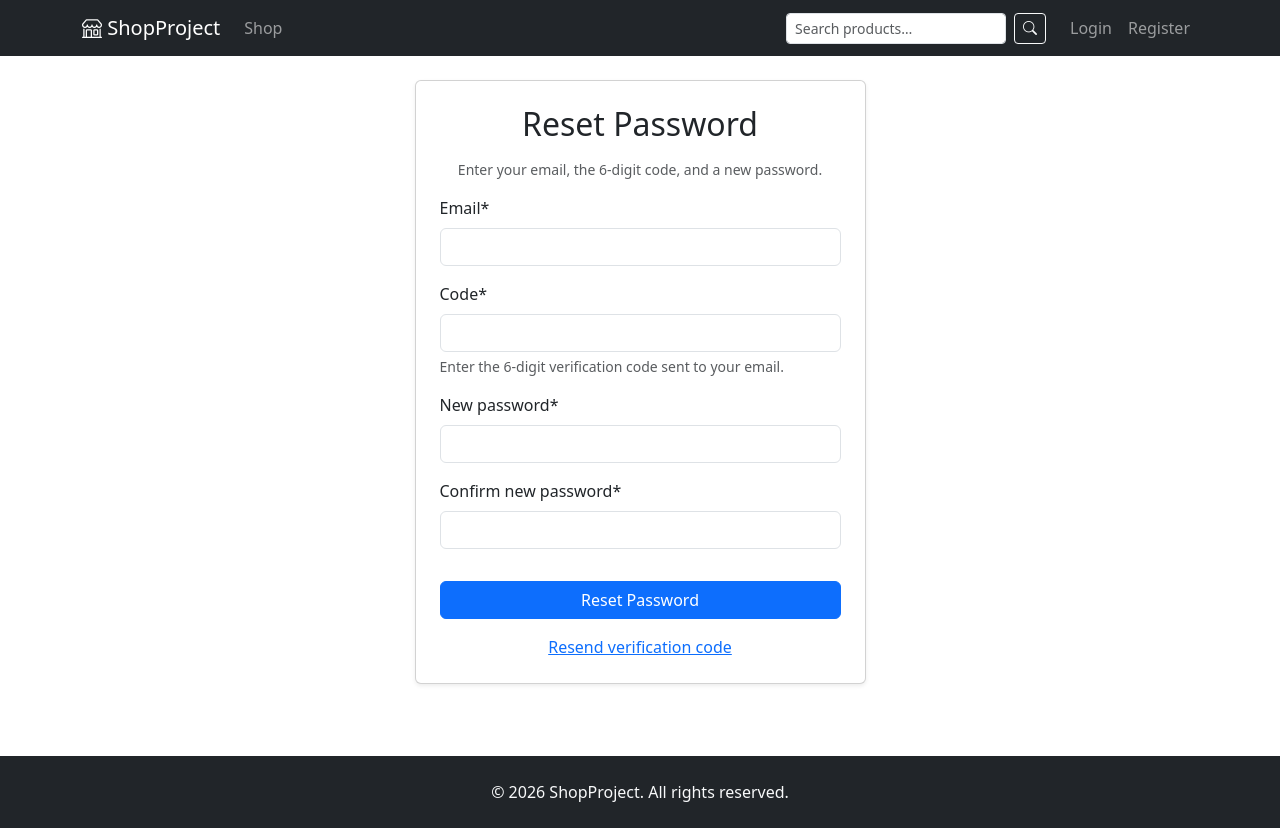
After one commit to luiseia/Django-Ecommerce_CSCE_5430, a Django app: page /accounts/password/verify/ in a window 1280 px wide. The commit adds this page. Run offline with Django 5.2, Linux system fonts and the light colour scheme; some libraries are stand-ins or nearby versions.

Commit message:
Update accounts flow and password reset templates

```diff
--- a/accounts/forms.py
+++ b/accounts/forms.py
@@ -1,6 +1,7 @@
 from django import forms
 from django.contrib.auth import get_user_model
 from django.contrib.auth.forms import AuthenticationForm, UserCreationForm
+from django.contrib.auth.password_validation import validate_password
 
 User = get_user_model()
 
@@ -57,6 +58,18 @@ class EmailLoginForm(AuthenticationForm):
         label="Email",
         widget=forms.EmailInput(attrs={"autofocus": True, "placeholder": "you@example.com"}),
     )
+    captcha = forms.CharField(
+        label="Captcha",
+        max_length=8,
+        help_text="Enter the characters shown in the image.",
+    )
+
+    def clean_captcha(self):
+        value = self.cleaned_data["captcha"].strip().upper()
+        session_code = (self.request.session.get("login_captcha_code") or "").upper()
+        if not session_code or value != session_code:
+            raise forms.ValidationError("Invalid captcha.")
+        return value
 
 
 # ---------------------------------------------------------------------------
@@ -81,3 +94,39 @@ class ProfileUpdateForm(forms.ModelForm):
                 format="%Y-%m-%d",
             ),
         }
+
+
+# ---------------------------------------------------------------------------
+# Password reset with email OTP
+# ---------------------------------------------------------------------------
+class PasswordResetRequestForm(forms.Form):
+    email = forms.EmailField(
+        widget=forms.EmailInput(attrs={"autofocus": True, "placeholder": "you@example.com"}),
+    )
+
+
+class PasswordResetOTPForm(forms.Form):
+    email = forms.EmailField()
+    code = forms.CharField(
+        max_length=6,
+        min_length=6,
+        help_text="Enter the 6-digit verification code sent to your email.",
+    )
+    new_password1 = forms.CharField(widget=forms.PasswordInput, label="New password")
+    new_password2 = forms.CharField(widget=forms.PasswordInput, label="Confirm new password")
+
+    def clean_code(self):
+        code = self.cleaned_data["code"]
+        if not code.isdigit():
+            raise forms.ValidationError("Verification code must be 6 digits.")
+        return code
+
+    def clean(self):
+        cleaned = super().clean()
+        password1 = cleaned.get("new_password1")
+        password2 = cleaned.get("new_password2")
+        if password1 and password2 and password1 != password2:
+            self.add_error("new_password2", "The two passwords do not match.")
+        if password1:
+            validate_password(password1)
+        return cleaned
--- a/accounts/urls.py
+++ b/accounts/urls.py
@@ -7,6 +7,9 @@ app_name = "accounts"
 urlpatterns = [
     path("register/", views.register, name="register"),
     path("login/", views.EmailLoginView.as_view(), name="login"),
+    path("login/captcha.png", views.login_captcha_image, name="login_captcha_image"),
+    path("password/forgot/", views.forgot_password, name="password_forgot"),
+    path("password/verify/", views.verify_password_reset_code, name="password_reset_verify"),
     path("logout/", views.UserLogoutView.as_view(), name="logout"),
     path("profile/", views.profile, name="profile"),
     path("merchant/dashboard/", views.merchant_dashboard, name="merchant_dashboard"),
--- a/accounts/views.py
+++ b/accounts/views.py
@@ -1,11 +1,37 @@
+import secrets
+import time
+
 from django.contrib import messages
+from django.contrib.auth import get_user_model
 from django.contrib.auth import login
 from django.contrib.auth.decorators import login_required
 from django.contrib.auth.views import LoginView, LogoutView
+from django.core.mail import send_mail
+from django.http import HttpResponse
 from django.shortcuts import redirect, render
+from PIL import Image, ImageDraw, ImageFilter, ImageFont
 
 from .decorators import merchant_required
-from .forms import EmailLoginForm, ProfileUpdateForm, UserRegistrationForm
+from .forms import (
+    EmailLoginForm,
+    PasswordResetOTPForm,
+    PasswordResetRequestForm,
+    ProfileUpdateForm,
+    UserRegistrationForm,
+)
+
+User = get_user_model()
+
+OTP_SESSION_KEY = "password_reset_otp_map"
+OTP_EXPIRE_SECONDS = 10 * 60
+
+
+def _generate_login_captcha(request):
+    chars = "ABCDEFGHJKLMNPQRSTUVWXYZ23456789"
+    code = "".join(secrets.choice(chars) for _ in range(5))
+    request.session["login_captcha_code"] = code
+    request.session.modified = True
+    return code
 
 
 # ---------------------------------------------------------------------------
@@ -32,9 +58,117 @@ class EmailLoginView(LoginView):
     authentication_form = EmailLoginForm
     redirect_authenticated_user = True
 
+    def get(self, request, *args, **kwargs):
+        _generate_login_captcha(request)
+        return super().get(request, *args, **kwargs)
+
+    def form_invalid(self, form):
+        _generate_login_captcha(self.request)
+        return super().form_invalid(form)
+
 
 class UserLogoutView(LogoutView):
     next_page = "products:home"
+
+
+def login_captcha_image(request):
+    code = request.session.get("login_captcha_code")
+    if request.GET.get("refresh") == "1" or not code:
+        code = _generate_login_captcha(request)
+
+    width, height = 170, 50
+    image = Image.new("RGB", (width, height), (248, 249, 250))
+    draw = ImageDraw.Draw(image)
+    font = ImageFont.load_default()
+
+    for _ in range(5):
+        x1 = secrets.randbelow(width)
+        y1 = secrets.randbelow(height)
+        x2 = secrets.randbelow(width)
+        y2 = secrets.randbelow(height)
+        draw.line((x1, y1, x2, y2), fill=(160, 160, 160), width=1)
+
+    for i, ch in enumerate(code):
+        x = 16 + i * 28 + secrets.randbelow(4)
+        y = 15 + secrets.randbelow(8)
+        color = (40 + secrets.randbelow(90), 40 + secrets.randbelow(90), 40 + secrets.randbelow(90))
+        draw.text((x, y), ch, font=font, fill=color)
+
+    image = image.filter(ImageFilter.SMOOTH)
+    response = HttpResponse(content_type="image/png")
+    image.save(response, "PNG")
+    response["Cache-Control"] = "no-store, no-cache, must-revalidate, max-age=0"
+    return response
+
+
+def forgot_password(request):
+    if request.method == "POST":
+        form = PasswordResetRequestForm(request.POST)
+        if form.is_valid():
+            email = form.cleaned_data["email"].lower().strip()
+            user = User.objects.filter(email__iexact=email, is_active=True).first()
+            if user:
+                code = "".join(secrets.choice("0123456789") for _ in range(6))
+                otp_map = request.session.get(OTP_SESSION_KEY, {})
+                otp_map[email] = {"code": code, "ts": int(time.time())}
+                request.session[OTP_SESSION_KEY] = otp_map
+                request.session.modified = True
+                try:
+                    send_mail(
+                        subject="ShopProject password reset verification code",
+                        message=(
+                            f"Your verification code is: {code}\n\n"
+                            f"This code expires in {OTP_EXPIRE_SECONDS // 60} minutes."
+                        ),
+                        from_email=None,
+                        recipient_list=[email],
+                        fail_silently=False,
+                    )
+                except Exception:
+                    form.add_error(None, "Email sending failed. Please verify SMTP settings.")
+                    return render(request, "accounts/forgot_password.html", {"form": form})
+
+            messages.success(
+                request,
+                "If the email exists, a 6-digit verification code has been sent.",
+            )
+            return redirect("accounts:password_reset_verify")
+    else:
+        form = PasswordResetRequestForm()
+    return render(request, "accounts/forgot_password.html", {"form": form})
+
+
+def verify_password_reset_code(request):
+    if request.method == "POST":
+        form = PasswordResetOTPForm(request.POST)
+        if form.is_valid():
+            email = form.cleaned_data["email"].lower().strip()
+            code = form.cleaned_data["code"]
+            otp_map = request.session.get(OTP_SESSION_KEY, {})
+            otp_data = otp_map.get(email)
+            if not otp_data:
+                form.add_error("code", "No verification request found for this email.")
+            elif int(time.time()) - int(otp_data.get("ts", 0)) > OTP_EXPIRE_SECONDS:
+                form.add_error("code", "Verification code has expired. Please request a new one.")
+            elif otp_data.get("code") != code:
+                form.add_error("code", "Invalid verification code.")
+            else:
+                user = User.objects.filter(email__iexact=email, is_active=True).first()
+                if not user:
+                    form.add_error("email", "No active account found for this email.")
+                else:
+                    user.set_password(form.cleaned_data["new_password1"])
+                    user.save(update_fields=["password"])
+                    otp_map.pop(email, None)
+                    request.session[OTP_SESSION_KEY] = otp_map
+                    request.session.modified = True
+                    messages.success(request, "Password has been reset. Please log in.")
+                    return redirect("accounts:login")
+    else:
+        initial_email = request.GET.get("email", "").strip()
+        form = PasswordResetOTPForm(initial={"email": initial_email})
+
+    return render(request, "accounts/password_reset_verify.html", {"form": form})
 
 
 # ---------------------------------------------------------------------------
--- /dev/null
+++ b/templates/accounts/password_reset_verify.html
@@ -0,0 +1,27 @@
+{% extends "base.html" %}
+{% load crispy_forms_tags %}
+
+{% block title %}Reset Password — ShopProject{% endblock %}
+
+{% block content %}
+<div class="row justify-content-center">
+    <div class="col-md-6 col-lg-5">
+        <div class="card shadow-sm">
+            <div class="card-body p-4">
+                <h2 class="card-title text-center mb-3">Reset Password</h2>
+                <p class="text-muted small text-center">
+                    Enter your email, the 6-digit code, and a new password.
+                </p>
+                <form method="post">
+                    {% csrf_token %}
+                    {{ form|crispy }}
+                    <button class="btn btn-primary w-100 mt-3" type="submit">Reset Password</button>
+                </form>
+                <p class="text-center mt-3 mb-0">
+                    <a href="{% url 'accounts:password_forgot' %}">Resend verification code</a>
+                </p>
+            </div>
+        </div>
+    </div>
+</div>
+{% endblock %}
```
Also changed, not shown: config/settings.py (+16 -3 lines), templates/accounts/forgot_password.html (added, +27 -0 lines), templates/accounts/login.html (+31 -1 lines), 1 other file.
